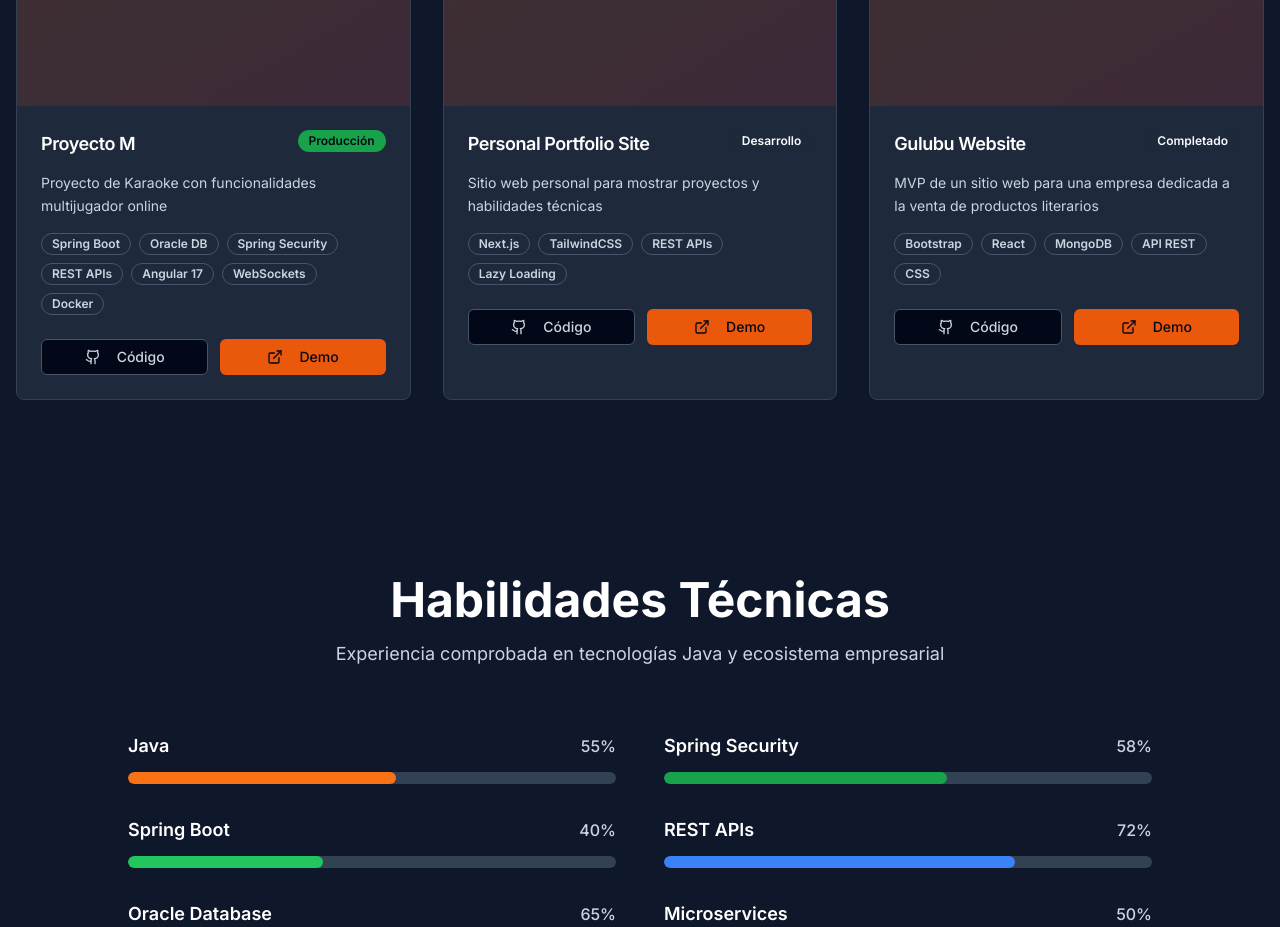
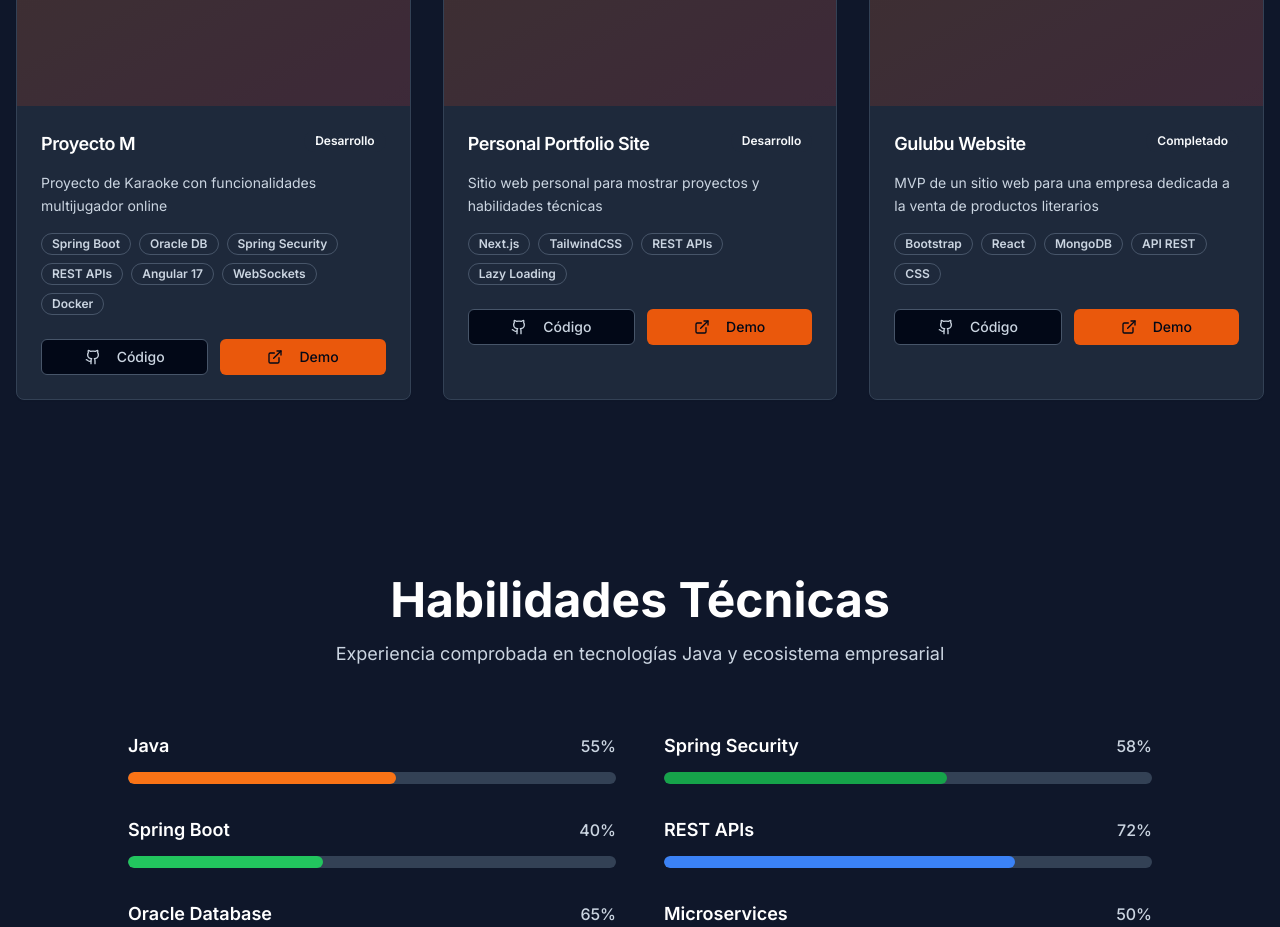
Before and after one commit to leobalbastro/portfolioNetlify, a Next.js app: page / in a window 1280 px wide. Shown: the part 1100-2027 px from the top of the page. Built offline with nearby package versions, Linux system fonts and the light colour scheme; no server answers.

Commit message:
FIX: modificacion de estado en Proyecto M

```diff
--- a/components/sections/projects-section.tsx
+++ b/components/sections/projects-section.tsx
@@ -12,7 +12,7 @@ const projects = [
     image: "/placeholder.svg?height=200&width=300",
     github: "#",
     demo: "#",
-    status: "Producción",
+    status: "Desarrollo",
   },
   {
     id: 2,
```
